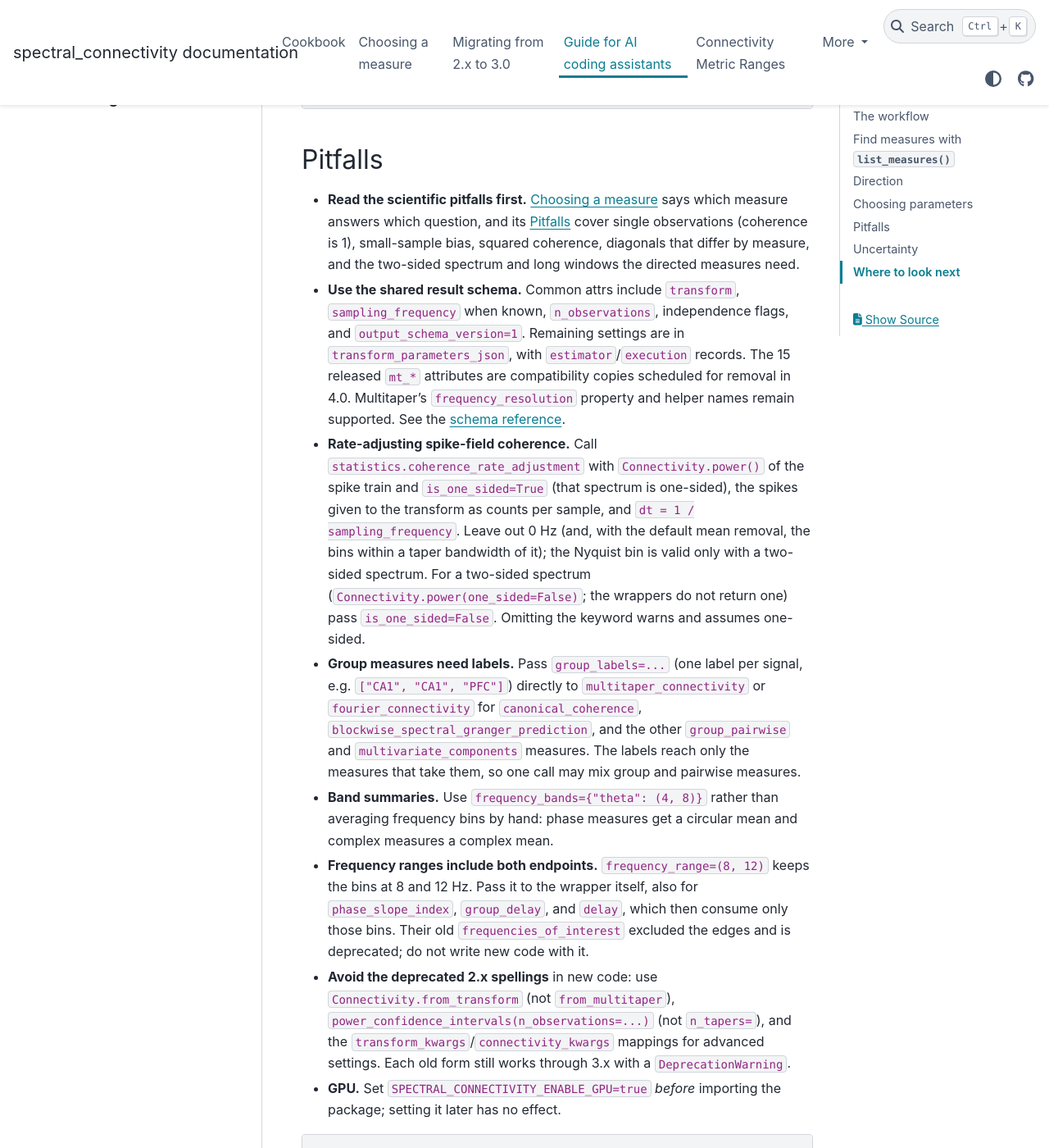
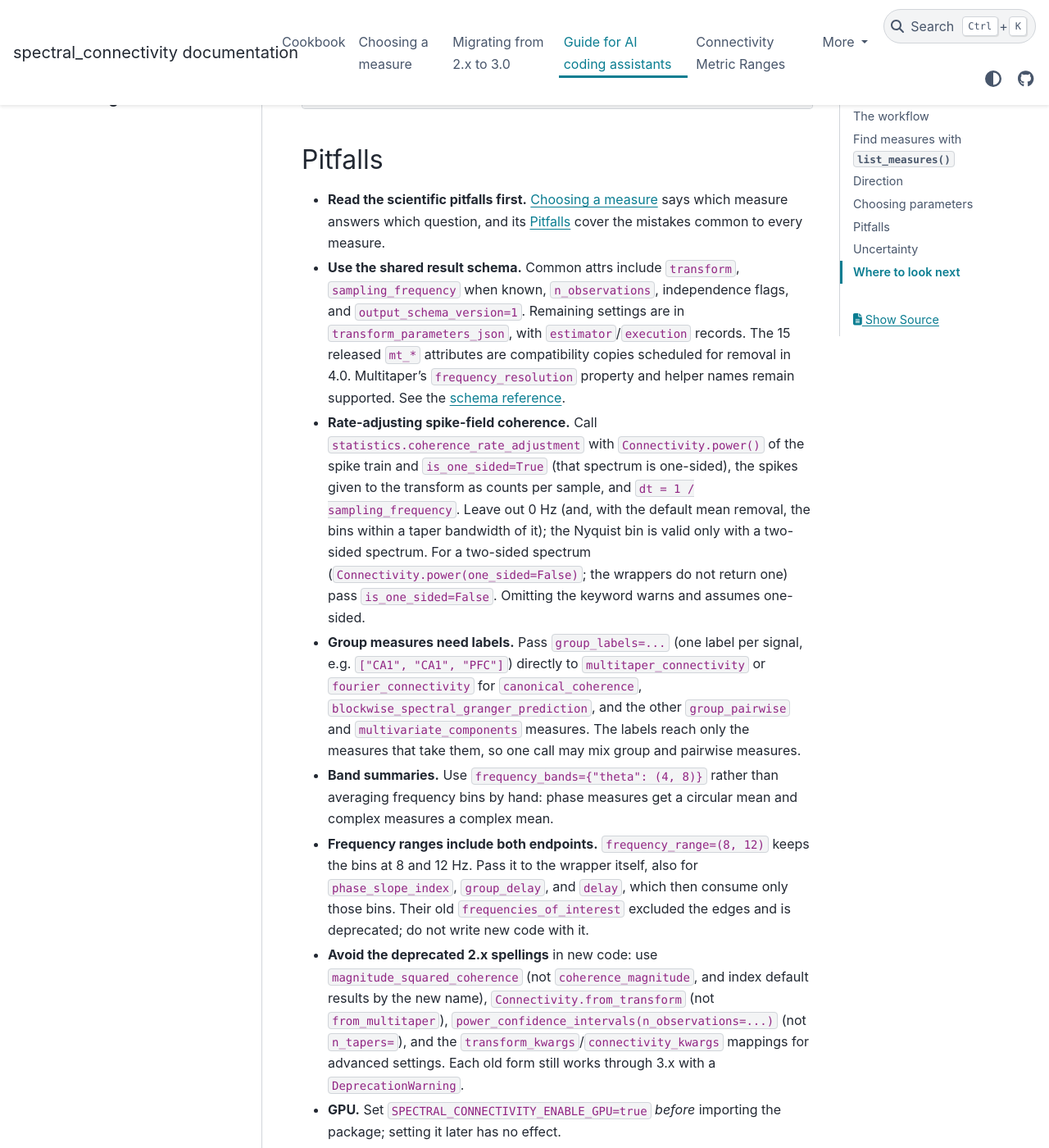
Before and after one commit to Eden-Kramer-Lab/spectral_connectivity, a Sphinx documentation site: the page built from docs/llm_guide.md, in a window 1280 px wide and 1400 px high, scrolled down 2826 px. Shown: the whole window at 82% size. Built offline with Sphinx 7.4.7 and the PyData theme 0.15.4, drawn with Linux system fonts in a browser that asks for light colours; pages that are not in the unit, such as notebooks, are missing from menus; the version number could not be read and is left out.

Commit message:
Describe the pitfalls page by name, not by a topic list, where it is linked
The README (twice), llms.txt, and the assistant guide each summarized
choosing_a_measure.md's pitfalls with a different topic list, which would go
stale when a pitfall is added; they now say "the pitfalls common to every
measure". On the page itself the direction paragraph links to the
direction convention in Connectivity Metric Ranges instead of restating it,
and the coherence_magnitude deprecation, an API matter, moves from the
scientific pitfalls to the assistant guide's list of deprecated spellings.

Co-Authored-By: Claude Opus 5.5 <noreply@anthropic.com>

```diff
--- a/docs/_extra/llms.txt
+++ b/docs/_extra/llms.txt
@@ -15,7 +15,7 @@ on `b`; the lower-level `Connectivity` arrays use the same source-first order,
 ## Docs
 
 - [Guide for AI coding assistants](https://spectral-connectivity.readthedocs.io/en/latest/llm_guide.html): the workflow, direction conventions, parameter choice, and API pitfalls
-- [Choosing a measure](https://spectral-connectivity.readthedocs.io/en/latest/choosing_a_measure.html): which measure answers which question, and the scientific pitfalls (single observations, small-sample bias, diagonals, directed measures)
+- [Choosing a measure](https://spectral-connectivity.readthedocs.io/en/latest/choosing_a_measure.html): which measure answers which question, and the scientific pitfalls common to every measure
 - [Cookbook](https://spectral-connectivity.readthedocs.io/en/latest/cookbook.html): short recipes for common tasks
 - [Migrating from 2.x to 3.0](https://spectral-connectivity.readthedocs.io/en/latest/migration.html): what code written for 2.x has to change
 - [Connectivity Metric Ranges](https://spectral-connectivity.readthedocs.io/en/latest/CONNECTIVITY_METRIC_RANGES.html): range, units, orientation, and interpretation of every measure
--- a/docs/llm_guide.md
+++ b/docs/llm_guide.md
@@ -124,10 +124,8 @@ Prefer the wrapper's labeled results so you never index these by hand.
 
 - **Read the scientific pitfalls first.** [Choosing a measure](choosing_a_measure.md)
   says which measure answers which question, and its
-  [Pitfalls](choosing_a_measure.md#pitfalls) cover single observations
-  (coherence is 1), small-sample bias, squared coherence, diagonals that
-  differ by measure, and the two-sided spectrum and long windows the
-  directed measures need.
+  [Pitfalls](choosing_a_measure.md#pitfalls) cover the mistakes common to
+  every measure.
 - **Use the shared result schema.** Common attrs include `transform`,
   `sampling_frequency` when known, `n_observations`, independence flags, and
   `output_schema_version=1`. Remaining settings are in
@@ -160,7 +158,9 @@ Prefer the wrapper's labeled results so you never index these by hand.
   those bins. Their old `frequencies_of_interest` excluded the edges and is
   deprecated; do not write new code with it.
 - **Avoid the deprecated 2.x spellings** in new code: use
-  `Connectivity.from_transform` (not `from_multitaper`),
+  `magnitude_squared_coherence` (not `coherence_magnitude`, and index default
+  results by the new name), `Connectivity.from_transform` (not
+  `from_multitaper`),
   `power_confidence_intervals(n_observations=...)` (not `n_tapers=`), and
   the `transform_kwargs`/`connectivity_kwargs` mappings for advanced
   settings. Each old form still works through 3.x with a
```
Also changed, not shown: README.md (+2 -3 lines), docs/choosing_a_measure.md (+4 -7 lines).
